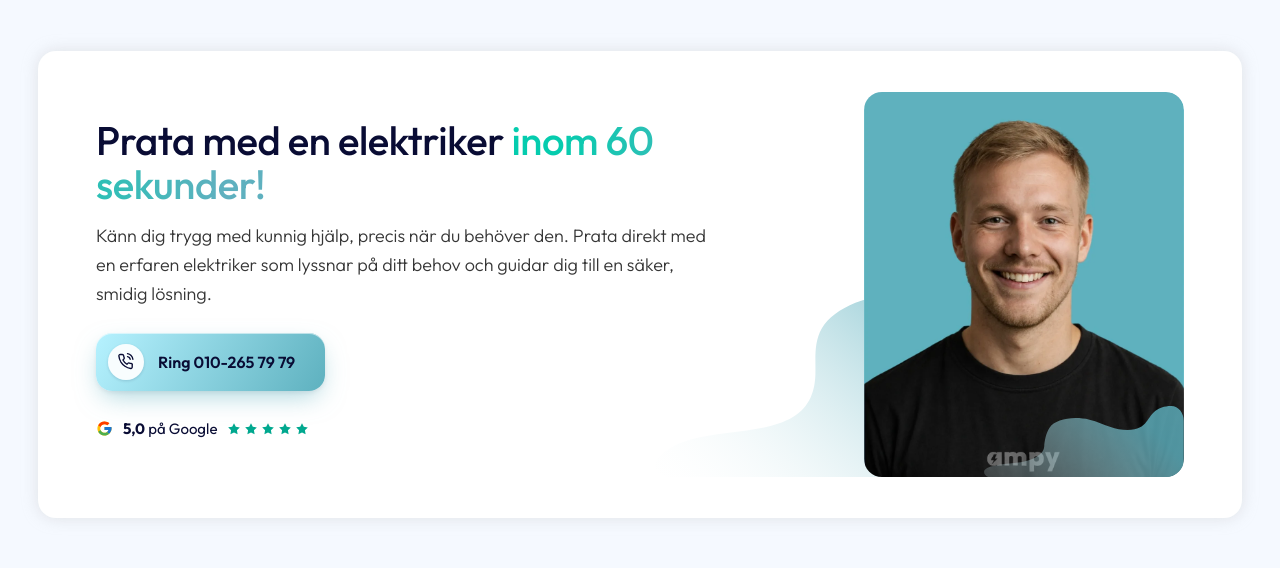
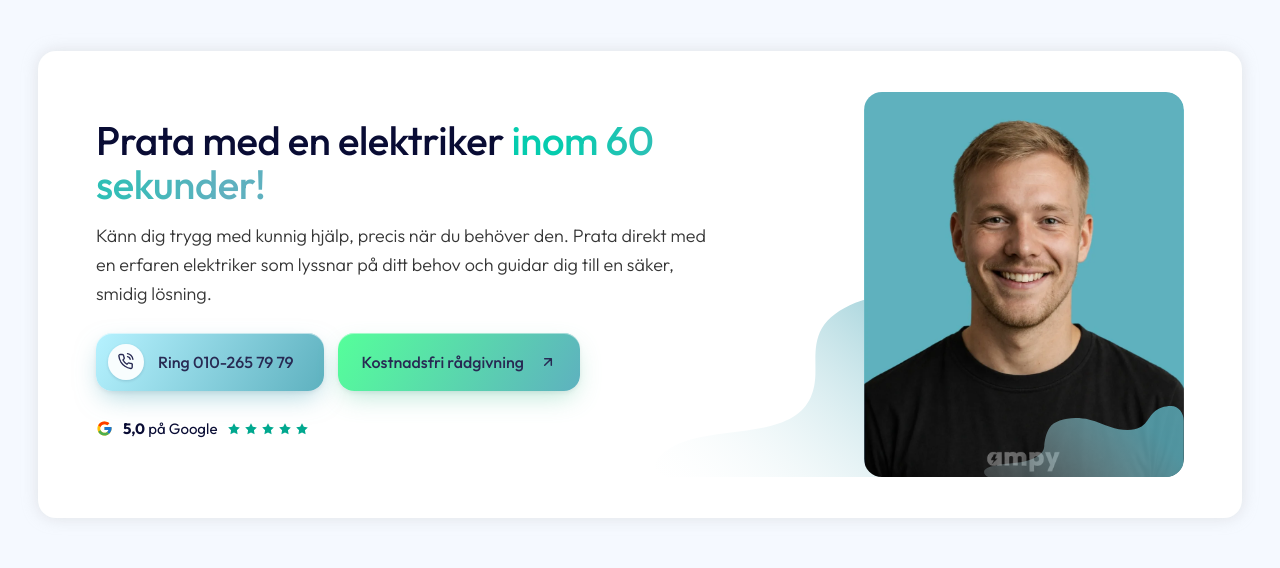
Before and after one commit to julius447/Main-CTA-block, a plain HTML site: page redesign/va/index.html in a window 1280 px wide. Drawn offline with Linux system fonts and the light colour scheme.

Commit message:
va rev4 mirror: softened ring CTA + Kostnadsfri radgivning pair
Co-Authored-By: Claude Fable 5 <noreply@anthropic.com>

```diff
--- a/redesign/va/index.html
+++ b/redesign/va/index.html
@@ -69,23 +69,26 @@ a{text-decoration:none;color:inherit}
   max-width:52ch;text-align:left;
 }
 
-/* ============ RING-CTA — den blå ============
-   Ultimat samtalsknapp: brand-blå gradienten (#b6f2ff→#5eb1bf,
-   samma par som den kanoniska telefonknappen), midnight-text för
-   maximal kontrast, ikonen i en vit chip med lugn puls-ring
-   ("linjen är öppen"), gloss-highlight + blålagrad skugga. */
-.mcta__cta{display:flex;margin-top:8px}
+/* ============ CTA-PARET ============
+   Ring (blå, primär) + Kostnadsfri rådgivning (grön, kanoniska
+   cta-primary-gradienten). Enhetligt skelett: samma höjd, radius,
+   typografi (mjukad 500, mjuk navy) och skugg-språk — text vänster /
+   ikon höger på mobil (som live-blocket), chip-vänster på desktop. */
+.mcta__cta{display:flex;flex-wrap:wrap;gap:14px;margin-top:8px}
+.btn-ring,.btn-radgivning{
+  display:inline-flex;align-items:center;
+  min-height:58px;border-radius:var(--radius-m);
+  font-size:1.6rem;font-weight:500;line-height:1;white-space:nowrap;
+  color:hsl(237 35% 24%);
+  transition:transform .16s ease, box-shadow .16s ease, filter .16s ease;
+}
 .btn-ring{
-  display:inline-flex;align-items:center;gap:14px;
-  min-height:58px;padding:11px 30px 11px 12px;border-radius:var(--radius-m);
-  font-size:1.6rem;font-weight:600;line-height:1;white-space:nowrap;
-  color:var(--midnight);
+  gap:14px;padding:11px 30px 11px 12px;
   background:linear-gradient(120deg,#b6f2ff 0%,#5eb1bf 100%);
   box-shadow:
     inset 0 1px 0 rgba(255,255,255,.55),
     0 2px 4px rgba(9,11,50,.06),
     0 10px 26px -6px rgba(94,177,191,.55);
-  transition:transform .16s ease, box-shadow .16s ease, filter .16s ease;
 }
 .btn-ring:hover{
   transform:translateY(-1.5px);
@@ -101,7 +104,7 @@ a{text-decoration:none;color:inherit}
   position:relative;flex:0 0 auto;
   width:36px;height:36px;border-radius:50%;
   display:inline-flex;align-items:center;justify-content:center;
-  background:rgba(255,255,255,.92);color:var(--midnight);
+  background:rgba(255,255,255,.92);color:hsl(237 35% 24%);
   box-shadow:0 1px 3px rgba(9,11,50,.14);
 }
 .btn-ring__chip::after{
@@ -114,11 +117,32 @@ a{text-decoration:none;color:inherit}
   55%{box-shadow:0 0 0 9px rgba(255,255,255,0)}
   100%{box-shadow:0 0 0 0 rgba(255,255,255,0)}
 }
+.btn-radgivning{
+  gap:16px;padding:11px 24px;
+  background:linear-gradient(120deg,#55ff9a 0%,#5eb1bf 100%);
+  box-shadow:
+    inset 0 1px 0 rgba(255,255,255,.45),
+    0 2px 4px rgba(9,11,50,.06),
+    0 10px 26px -6px rgba(94,199,160,.45);
+}
+.btn-radgivning:hover{
+  transform:translateY(-1.5px);
+  filter:saturate(1.06) brightness(1.02);
+  box-shadow:
+    inset 0 1px 0 rgba(255,255,255,.5),
+    0 3px 6px rgba(9,11,50,.07),
+    0 16px 34px -8px rgba(94,199,160,.55);
+}
+.btn-radgivning:active{transform:translateY(0)}
+.btn-radgivning:focus-visible{outline:3px solid var(--teal);outline-offset:3px}
+.btn-radgivning .pil{transition:transform .16s ease}
+.btn-radgivning:hover .pil{transform:translate(2px,-2px)}
 @media (prefers-reduced-motion:reduce){
   .btn-ring__chip::after{animation:none}
-  .btn-ring,.btn-ring:hover{transition:none;transform:none}
+  .btn-ring,.btn-ring:hover,.btn-radgivning,.btn-radgivning:hover{transition:none;transform:none}
+  .btn-radgivning .pil{transition:none}
 }
-.btn-ring svg{flex:0 0 auto}
+.btn-ring svg,.btn-radgivning svg{flex:0 0 auto}
 
 /* proof-raden — g-row-mönstret, optiskt linjerad:
    allt flex-centrerat på en 17px-axel, enhetlig 10px-rytm,
@@ -168,8 +192,10 @@ a{text-decoration:none;color:inherit}
   .mcta__text{align-items:center}
   .mcta__h{text-align:center;font-size:clamp(2.4rem,5.5vw,3rem);line-height:1.16}
   .mcta__p{text-align:center}
-  .mcta__cta{width:100%}
-  .btn-ring{width:100%;justify-content:center;padding:11px 18px}
+  .mcta__cta{width:100%;flex-direction:column;gap:12px}
+  /* mobil: text vänster / ikon höger (live-blockets grammatik) */
+  .btn-ring{width:100%;flex-direction:row-reverse;justify-content:space-between;padding:11px 12px 11px 22px}
+  .btn-radgivning{width:100%;justify-content:space-between;padding:11px 22px}
   .g-row{align-self:center}
 }
 @media (max-width:360px){
@@ -192,6 +218,10 @@ a{text-decoration:none;color:inherit}
             <svg width="17" height="17" viewBox="0 0 19 20" fill="none"><path d="M11.9 4.2c.8.2 1.5.6 2 1.1.6.6 1 1.3 1.1 2.1M11.9.8c1.6.2 3.1 1 4.2 2.2 1.2 1.2 1.9 2.7 2.1 4.4M17.4 14.1v2.5c0 .5-.2.9-.5 1.2-.3.3-.8.5-1.2.4-2.4-.3-4.8-1.2-6.8-2.6-1.9-1.3-3.5-3-4.8-5-1.3-2.2-2.2-4.6-2.4-7.2 0-.5.1-.9.4-1.2.3-.3.7-.5 1.2-.5h2.4c.8 0 1.5.6 1.6 1.4.1.8.3 1.6.6 2.3.2.6.1 1.3-.4 1.8l-1 1c1.1 2.1 2.8 3.8 4.7 5l1-1c.5-.5 1.2-.6 1.8-.4.7.3 1.5.5 2.3.6.8.1 1.4.8 1.4 1.7Z" stroke="currentColor" stroke-width="1.6" stroke-linecap="round" stroke-linejoin="round"/></svg>
           </span>
           Ring 010-265 79 79
+        </a>
+        <a class="btn-radgivning" href="https://ampy.se/kontakt/">
+          Kostnadsfri rådgivning
+          <svg class="pil" width="16" height="16" viewBox="0 0 16 16" fill="none" aria-hidden="true"><path d="M4.7 11.3 11.3 4.7M11.3 4.7H4.7M11.3 4.7v6.6" stroke="currentColor" stroke-width="1.5" stroke-linecap="round" stroke-linejoin="round"/></svg>
         </a>
       </div>
       <a class="g-row" href="https://www.google.com/maps/place/Ampy/@59.3576299,17.9842061,17z/data=!3m1!4b1!4m6!3m5!1s0x2bec1ce5c4ed9ce9:0xfce1752e84a1bfee!8m2!3d59.3576272!4d17.986781!16s%2Fg%2F11ypjy9rrm" target="_blank" rel="noopener" aria-label="Ampys betyg: 5,0 av 5 på Google — läs recensionerna">
```
